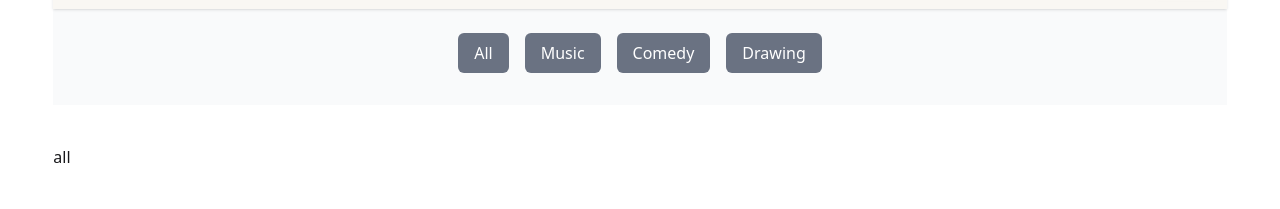
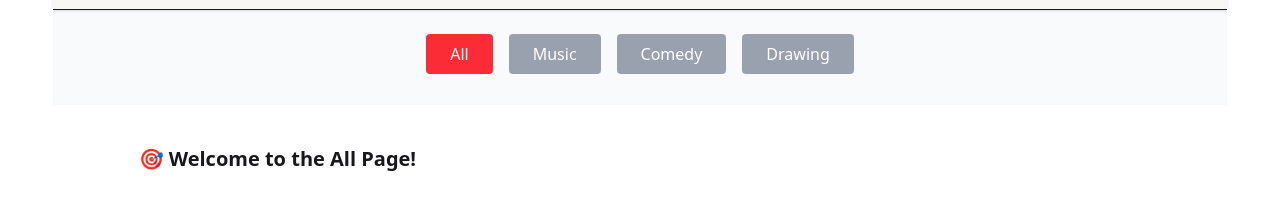
Before and after one commit to sadhin28/PH-TUBE, a plain HTML site: page index.html in a window 1280 px wide. Both pictures are taken after a click on the button "All". Shown: the part 55-264 px from the top of the page. Drawn offline with nearby package versions, Linux system fonts and the light colour scheme.

Commit message:
add button color

```diff
--- a/index.html
+++ b/index.html
@@ -1,5 +1,6 @@
 <!DOCTYPE html>
 <html lang="en" data-theme="light">
+
 <head>
     <meta charset="UTF-8">
     <meta name="viewport" content="width=device-width, initial-scale=1.0">
@@ -13,46 +14,44 @@
     <link rel="shortcut icon" href="assets/Icon.png" type="image/x-icon">
     <link rel="stylesheet" href="styles/style.css">
 </head>
+
 <body class="w-11/12 mx-auto">
     <header class=" sticky top-0 z-30 h-40 bg-gray-50 ">
-        <div class="items-center navbar bg-[#F9F7F3] shadow-sm flex justify-between lg:text-2xl lg:font-bold  font-bold">
+        <div
+            class="border-b py-3 items-center navbar bg-[#F9F7F3] shadow-sm flex justify-between lg:text-2xl lg:font-bold  font-bold">
             <img src="assets/Logo.png" alt="" class="w-[100px]">
             <div id="search">
-            <input type="text" placeholder="Sort by view" class="input input-bordered w-24  md:w-auto text-center" />
+                <input type="text" placeholder="Sort by view"
+                    class="input input-bordered w-24  md:w-auto text-center" />
             </div>
 
             <button class="btn bg-red-500 text-white">Blog</button>
         </div>
         <div class="flex justify-center mt-6">
             <div class="flex space-x-4 mb-6 ">
-                <button id="AllBtn" onclick="showPage('all')"
-                    class="px-4 py-2 bg-gray-500 text-white rounded-md">All</button>
-                <button id="MusicBtn" onclick="showPage('music')"
-                    class="px-4 py-2 bg-gray-500 text-white rounded-md">Music</button>
-                <button id="comedyBtn" onclick="showPage('comedy')"
-                    class="px-4 py-2 bg-gray-500 text-white rounded-md">Comedy</button>
-                <button id="drawingBtn" onclick="showPage('drawing')"
-                    class="px-4 py-2 bg-gray-500 text-white rounded-md">Drawing</button>
+                <button class="tab px-6 py-2 bg-red-500 text-white rounded" id="btn-all">All</button>
+                <button class="tab px-6 py-2 bg-gray-400 text-white rounded" id="btn-music">Music</button>
+                <button class="tab px-6 py-2 bg-gray-400 text-white rounded" id="btn-comedy">Comedy</button>
+                <button class="tab px-6 py-2 bg-gray-400 text-white rounded" id="btn-drawing">Drawing</button>
             </div>
         </div>
     </header>
     <main class="lg:w-300  mx-auto mt-10">
-         <div id="All">
-           <h1>all</h1>
+        <div id="pages" class="w-full max-w-md">
+            <div id="page-all" class="page block text-center text-xl font-semibold">🎯 Welcome to the All Page!</div>
+            <div id="page-music" class="page hidden text-center text-xl font-semibold">🎵 Welcome to the Music Page!
             </div>
-         <div id="music" class="hidden">
-           <h1>music</h1>
+            <div id="page-comedy" class="page hidden text-center text-xl font-semibold">😂 Welcome to the Comedy Page!
             </div>
-         <div id="comedy" class="hidden">
-           <h1>comedy</h1>
+            <div id="page-drawing" class="page hidden text-center text-xl font-semibold">🎨 Welcome to the Drawing Page!
             </div>
-         <div id="drawing" class="hidden">
-           <h1>drawing</h1>
         </div>
     </main>
     <footer>
 
     </footer>
+    <script src="js/video.js"></script>
     <script src="js/pageHandeler.js"></script>
 </body>
+
 </html>
--- a/js/pageHandeler.js
+++ b/js/pageHandeler.js
@@ -1,24 +1,25 @@
-document.getElementById('AllBtn').addEventListener('click',function(){
-    document.getElementById('music').classList.add('hidden')
-   document.getElementById('All').classList.remove('hidden')
-   document.getElementById('comedy').classList.add('hidden')
-   document.getElementById('drawing').classList.add('hidden')
-})
-document.getElementById('MusicBtn').addEventListener('click',function(){
-   document.getElementById('music').classList.remove('hidden')
-   document.getElementById('All').classList.add('hidden')
-   document.getElementById('comedy').classList.add('hidden')
-   document.getElementById('drawing').classList.add('hidden')
-})
-document.getElementById('comedyBtn').addEventListener('click',function(){
-   document.getElementById('music').classList.add('hidden')
-   document.getElementById('All').classList.add('hidden')
-   document.getElementById('comedy').classList.remove('hidden')
-   document.getElementById('drawing').classList.add('hidden')
-})
-document.getElementById('drawingBtn').addEventListener('click',function(){
-   document.getElementById('music').classList.add('hidden')
-   document.getElementById('All').classList.add('hidden')
-   document.getElementById('comedy').classList.add('hidden')
-   document.getElementById('drawing').classList.remove('hidden')
-})
+const buttons = document.querySelectorAll('.tab');
+const pages = document.querySelectorAll('.page');
+
+const buttonToPage = {
+  'btn-all': 'page-all',
+  'btn-music': 'page-music',
+  'btn-comedy': 'page-comedy',
+  'btn-drawing': 'page-drawing',
+};
+
+buttons.forEach(button => {
+  button.addEventListener('click', () => {
+    // Change button styles
+    buttons.forEach(btn => {
+      btn.classList.remove('bg-red-500');
+      btn.classList.add('bg-gray-400');
+    });
+    button.classList.remove('bg-gray-400');
+    button.classList.add('bg-red-500');
+
+    // Show the correct page, hide others
+    pages.forEach(page => page.classList.add('hidden'));
+    document.getElementById(buttonToPage[button.id]).classList.remove('hidden');
+  });
+});
```
Also changed, not shown: js/video.js (added). Lines whose indentation alone changed are shown as unchanged.
